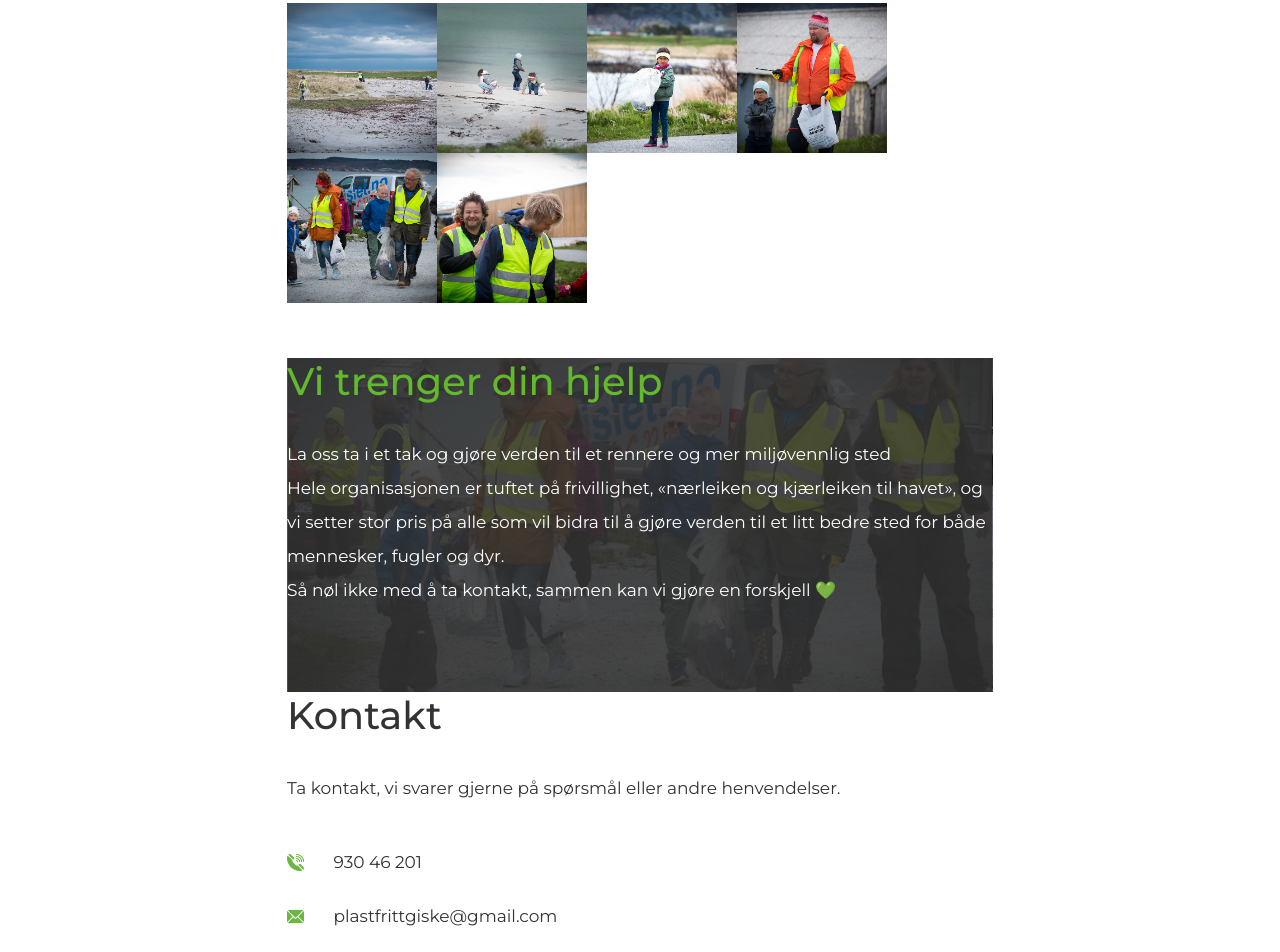
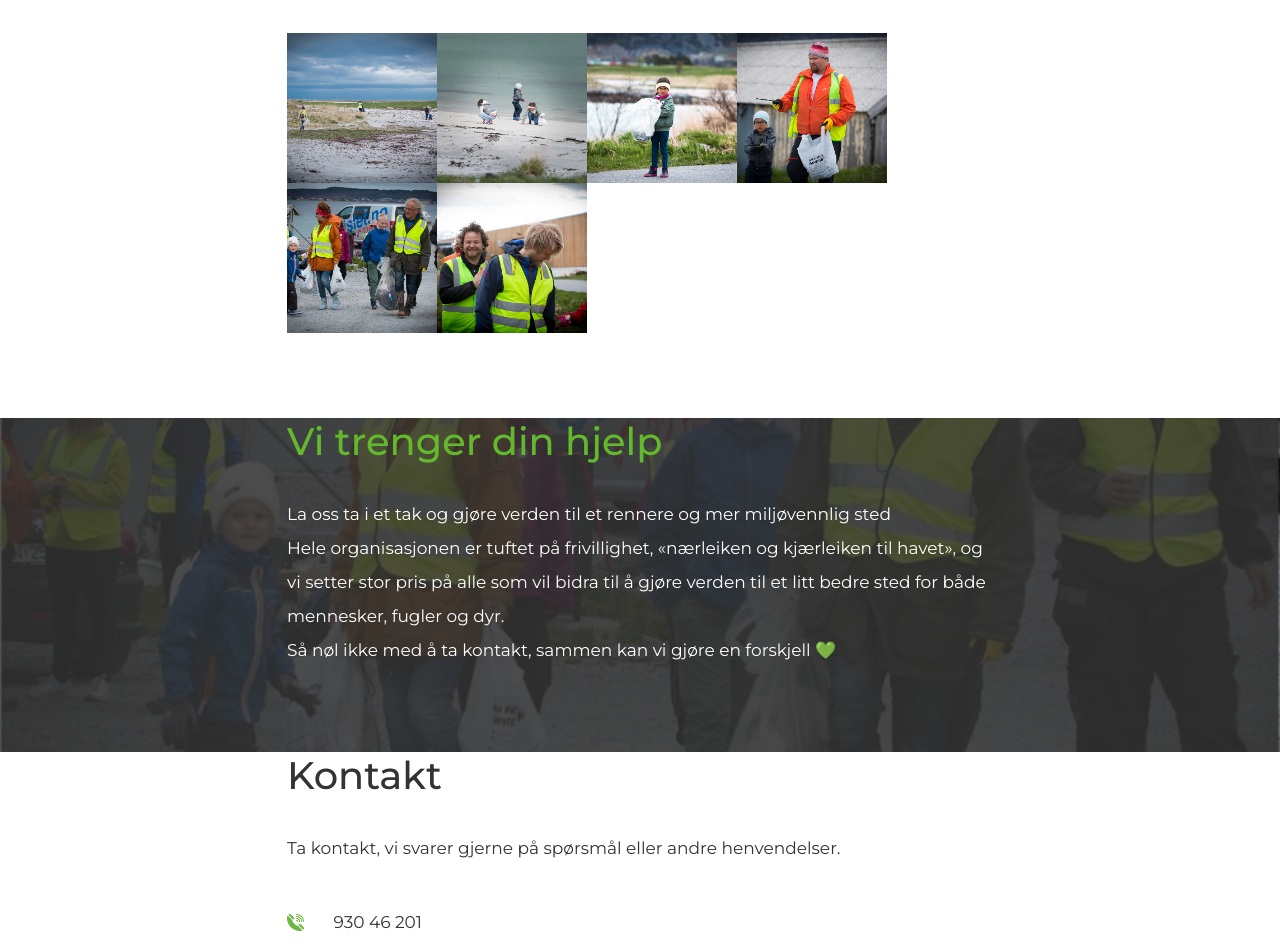
Before and after one commit to oyvindremme/plastfritt-hav, a Gatsby site: page / in a window 1280 px wide. Shown: the part 1095-2047 px from the top of the page. Built offline with nearby package versions, Linux system fonts and the light colour scheme; Gatsby itself is replaced by a stand-in of ours.

Commit message:
added container to final-convert

```diff
--- a/src/components/FinalConvert.js
+++ b/src/components/FinalConvert.js
@@ -20,13 +20,15 @@ const FinalConvert = () => {
     return (
         <BackgroundImage
         tag="header"
-        className="final-convert container"
+        className="final-convert"
         fluid={data.headerBackgroundImage.childImageSharp.fluid}
         backgroundColor="#333333">
-            <h2 className="final-convert__title">Vi trenger din hjelp</h2>
-            <p>La oss ta i et tak og gjøre verden til et rennere og mer miljøvennlig sted</p>
-            <p>Hele organisasjonen er tuftet på frivillighet, «nærleiken og kjærleiken til havet», og vi setter stor pris på alle som vil bidra til å gjøre verden til et litt bedre sted for både mennesker, fugler og dyr.</p>
-            <p>Så nøl ikke med å ta kontakt, sammen kan vi gjøre en forskjell 💚</p>
+            <div className="container">
+                <h2 className="final-convert__title">Vi trenger din hjelp</h2>
+                <p>La oss ta i et tak og gjøre verden til et rennere og mer miljøvennlig sted</p>
+                <p>Hele organisasjonen er tuftet på frivillighet, «nærleiken og kjærleiken til havet», og vi setter stor pris på alle som vil bidra til å gjøre verden til et litt bedre sted for både mennesker, fugler og dyr.</p>
+                <p>Så nøl ikke med å ta kontakt, sammen kan vi gjøre en forskjell 💚</p>
+            </div>
         </BackgroundImage>
     )
 }
--- a/src/styles/main.scss
+++ b/src/styles/main.scss
@@ -67,7 +67,7 @@ $fourK: 2560px;
 .image-gallery,
 .final-convert,
 .site-footer {
-    padding-bottom: 55px;
+    padding-bottom: 85px;
 }
 
 // Buttons
@@ -225,7 +225,6 @@ $fourK: 2560px;
 .final-convert {
     background-color: #333333;
     color: #FFFFFF;
-    padding-bottom: 85px;
     &__title {
         color: #62B92C;
     }
```
